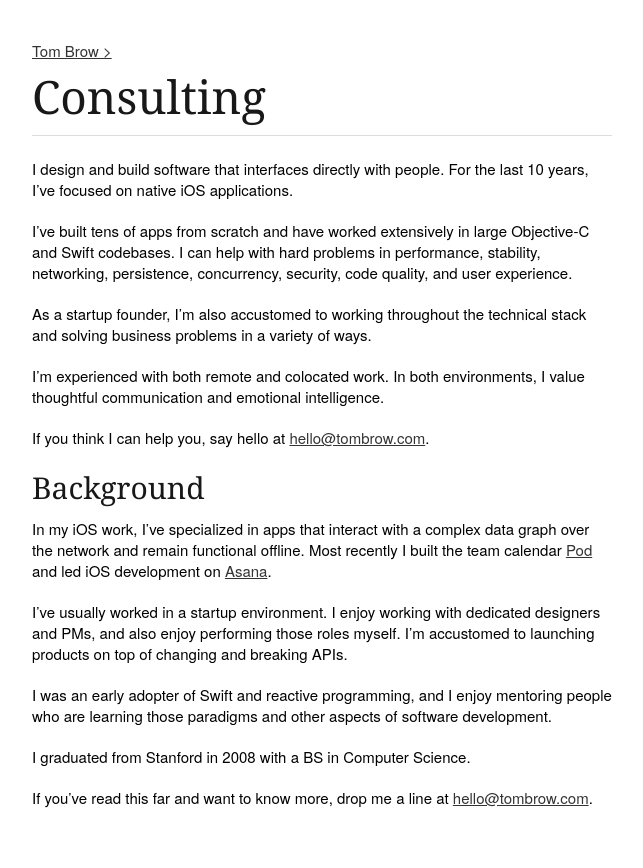
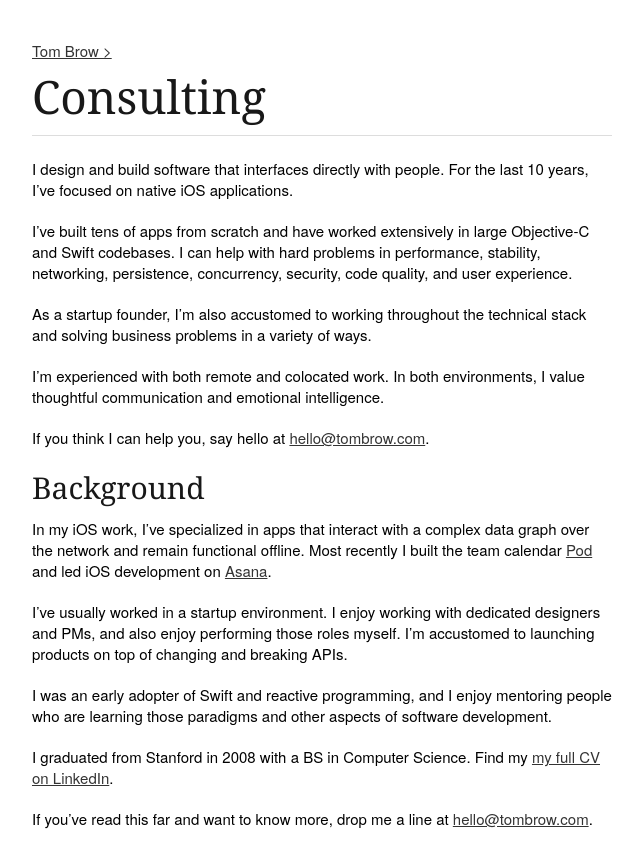
Before and after one commit to brow/rebeccabutler.org, a Jekyll site: the page built from consulting/index.md, in a window 1280 px wide. Shown: the top 868 px of the page, without its empty margins (308-951 px from the left). Built offline with Jekyll 4.4.1, drawn with Linux system fonts in a browser that asks for light colours.

Commit message:
add CV link

```diff
--- a/consulting/index.md
+++ b/consulting/index.md
@@ -20,6 +20,6 @@ I've usually worked in a startup environment. I enjoy working with dedicated des
 
 I was an early adopter of Swift and reactive programming, and I enjoy mentoring people who are learning those paradigms and other aspects of software development.
 
-I graduated from Stanford in 2008 with a BS in Computer Science.
+I graduated from Stanford in 2008 with a BS in Computer Science. Find my [my full CV on LinkedIn](https://www.linkedin.com/in/tombrow/).
 
 If you've read this far and want to know more, drop me a line at [hello@tombrow.com](mailto:hello@tombrow.com).
```
